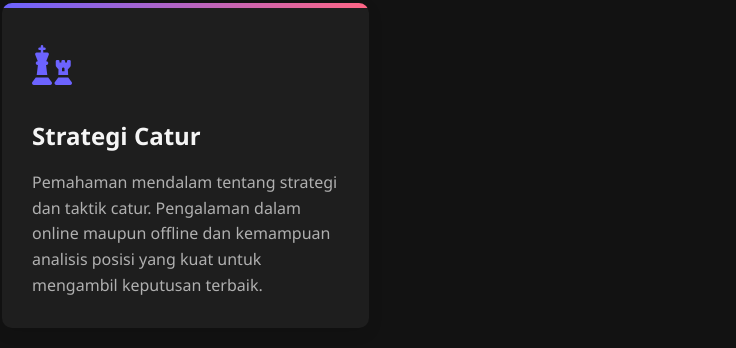
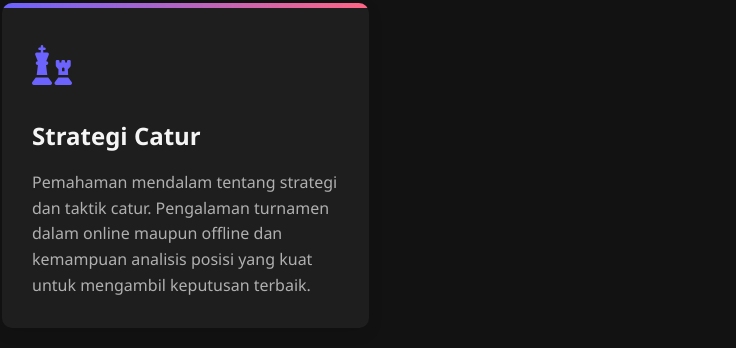
Before and after one commit to aziznatz/porto, a plain HTML site: page index.html in a window 1280 px wide. Shown: the part 2185-2533 px from the top of the page, without its empty margins (58-794 px from the left). Drawn offline with Linux system fonts and the light colour scheme.

Commit message:
Update index.html

```diff
--- a/index.html
+++ b/index.html
@@ -93,7 +93,7 @@
                         <i class="fas fa-chess"></i>
                     </div>
                     <h3>Strategi Catur</h3>
-                    <p>Pemahaman mendalam tentang strategi dan taktik catur. Pengalaman dalam online maupun offline dan kemampuan analisis posisi yang kuat untuk mengambil keputusan terbaik.</p>
+                    <p>Pemahaman mendalam tentang strategi dan taktik catur. Pengalaman turnamen dalam online maupun offline dan kemampuan analisis posisi yang kuat untuk mengambil keputusan terbaik.</p>
                 </div>
             </div>
         </div>
```
